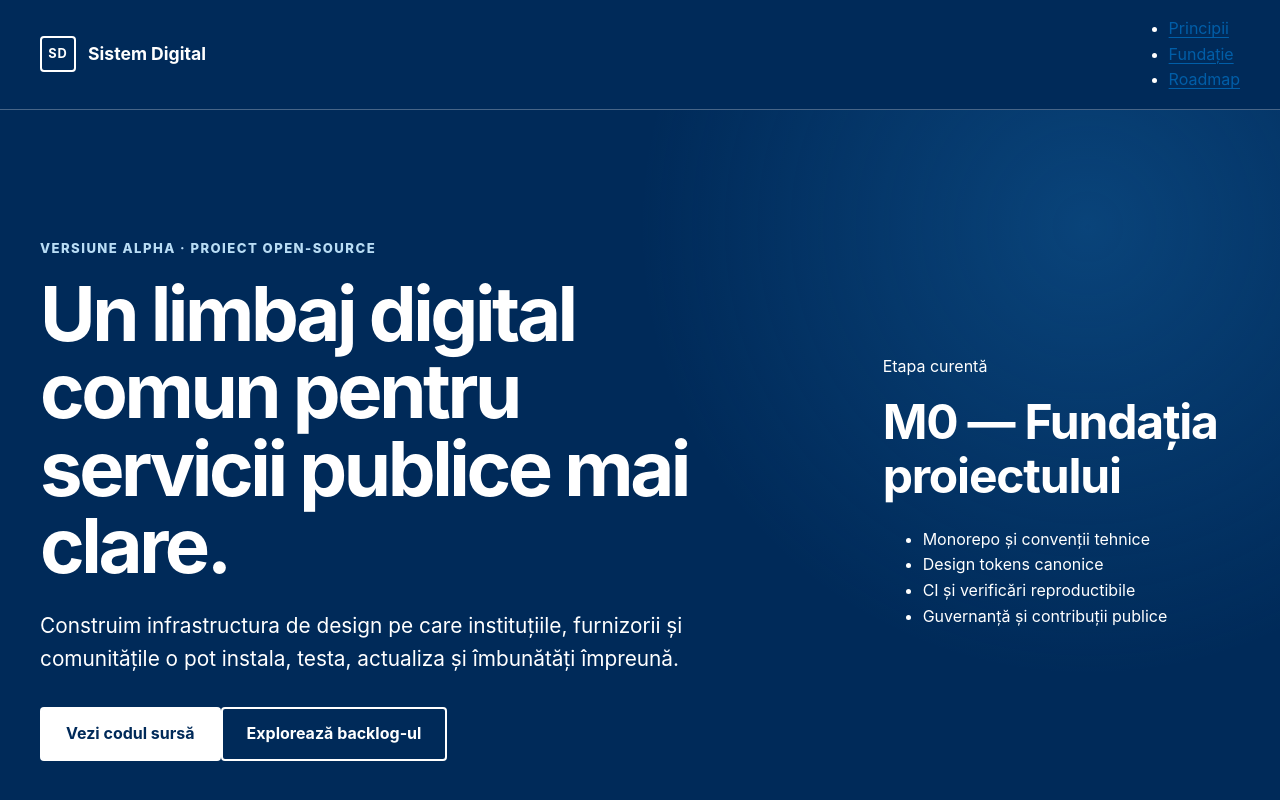
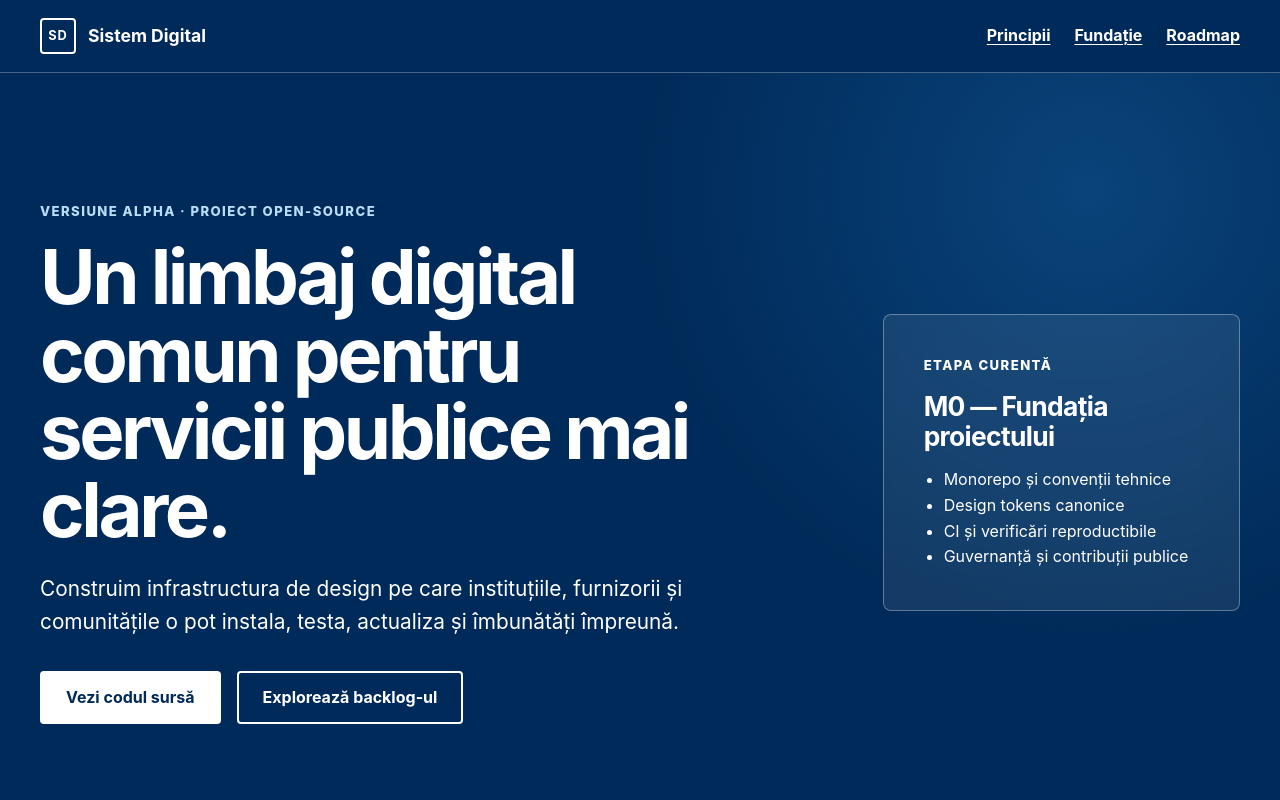
Before and after one commit to ciprian-rus/sistem.digital, a Next.js app in the folder apps/website/: page / in a window 1280 px wide. Shown: the top 800 px of the page. Built offline with nearby package versions, Linux system fonts and the light colour scheme.

Commit message:
fix: align homepage markup with accessible styles

```diff
--- a/apps/website/src/app/page.tsx
+++ b/apps/website/src/app/page.tsx
@@ -31,7 +31,7 @@ export default function HomePage() {
           </a>
 
           <nav aria-label="Navigație principală">
-            <ul className="navigation-list">
+            <ul className="nav-list">
               <li>
                 <a href="#principii">Principii</a>
               </li>
@@ -56,7 +56,7 @@ export default function HomePage() {
                 Construim infrastructura de design pe care instituțiile, furnizorii și comunitățile
                 o pot instala, testa, actualiza și îmbunătăți împreună.
               </p>
-              <div className="hero-actions">
+              <div className="actions">
                 <a
                   className="button button-primary"
                   href="https://github.com/ciprian-rus/sistem.digital"
@@ -72,8 +72,8 @@ export default function HomePage() {
               </div>
             </div>
 
-            <aside className="milestone-card" aria-labelledby="milestone-title">
-              <p className="milestone-kicker">Etapa curentă</p>
+            <aside className="status-card" aria-labelledby="milestone-title">
+              <p className="status-label">Etapa curentă</p>
               <h2 id="milestone-title">M0 — Fundația proiectului</h2>
               <ul>
                 <li>Monorepo și convenții tehnice</li>
```
